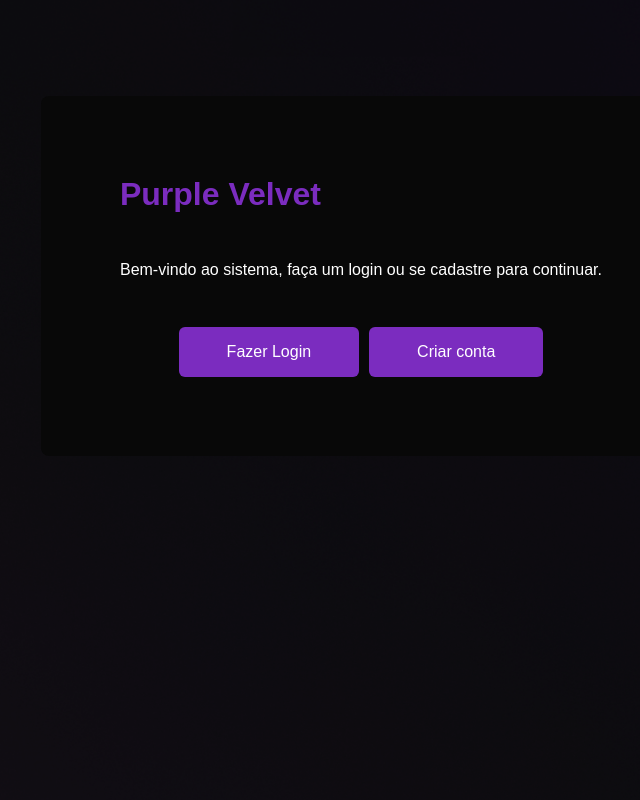
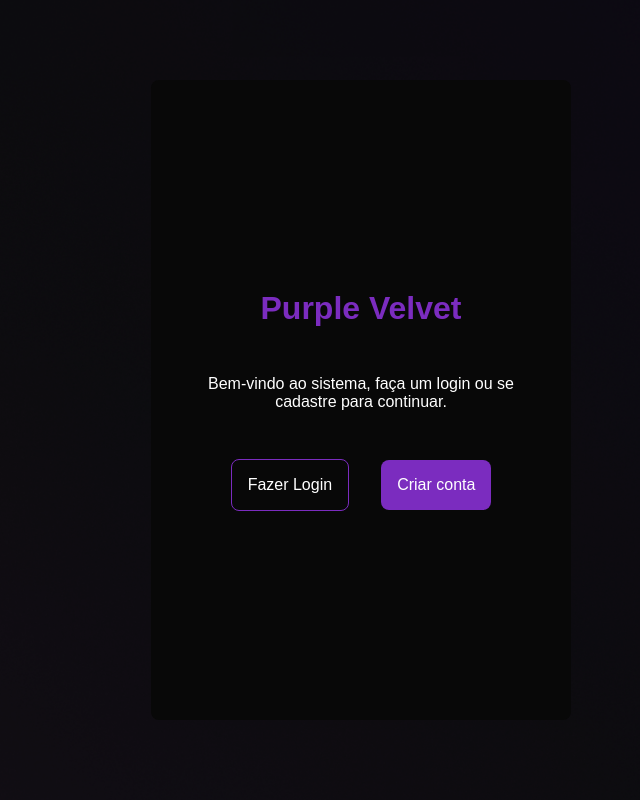
Before and after one commit to devmarquinhos/reservaVoos, a Flask app: page / in a window 1280 px wide. Shown: the whole page, without its empty margins (279-919 px from the left). Run offline with Flask 3, Linux system fonts and the light colour scheme; some libraries are stand-ins or nearby versions; some web fonts are replaced.

Commit message:
Index CSS applied in the right way

```diff
--- a/app/static/css/style.css
+++ b/app/static/css/style.css
@@ -6,55 +6,74 @@
 }
 
 body {
+    width: 100vw;
+    height: 100vh;
+    display: flex;
+    align-items: center;
+    justify-content: center;
+
     background-image: url(../img/desktop-bg.png);
     background-repeat: no-repeat;
     background-size: 100%;
 }
 
-main {
-    display: flex;
-    flex-direction: column;
-    align-items: center;
-    justify-content: center;
+.container h1 {
+    color: #7B2CBF;
 }
 
 .container {
+    width: 420px;
+    height: 640px;
+
     display: flex;
     justify-content: center;
     align-items: center;
+    text-align: center;
+    flex-direction: column;
 
-    width: 640px;
-    height: 360px;
-
-    margin-top: 96px;
-
-    color: #ffffff;
     background: #080808;
     border-radius: 8px;
-}
-
-.container h1 {
-    color: #7B2CBF;
-    font-weight: 700;
+    color: white;
 }
 
 .container p {
-    font-weight: 500px;
-    padding: 48px 0;
+    padding: 48px;
 }
 
-.buttons {
+.container div {
     display: flex;
-    flex-direction: row;
     justify-content: center;
-    gap: 10px;
+    align-items: center;
+    gap: 32px;
 }
 
-a {
-    color: #ffffff;
+.container a {
     text-decoration: none;
-    padding: 16px 48px;
+    padding: 16px;
+}
+
+#loginButton {
+    border: 1px solid #7B2CBF;
+    border-radius: 8px;
+    color: white;
+
+    transition: all .2s;
+}
+
+#loginButton:hover {
+    border: 1px solid #7B2CBF;
     background: #7B2CBF;
-    border: none;
-    border-radius: 6px;
 }
+
+#registerButton {
+    background: #7B2CBF;
+    border-radius: 8px;
+    color: white;
+
+    transition: all .2s;
+}
+
+#registerButton:hover {
+    background: white;
+    color: #7B2CBF;
+}
--- a/app/templates/index.html
+++ b/app/templates/index.html
@@ -13,9 +13,7 @@
     <link rel="stylesheet" href="{{ url_for('static', filename="css/style.css") }}">
 </head>
 <body>
-    <main>
     <div class="container">
-            <div>
         <h1>Purple Velvet</h1>
         {% if user %} <!-- Sintaxe Jinja (ou Python) para usar uma condicional dentro do HTML-->
             <p>Bem-vindo ao sistema {{ user }}.</p>
@@ -27,8 +25,7 @@
             </div>
         {% endif %}
     </div>
-        </div>
-    </main>
+
     <script src="{{ url_for('static', filename="js/script.js") }}"></script>
 </body>
 </html>
```
Lines whose indentation alone changed are shown as unchanged.
